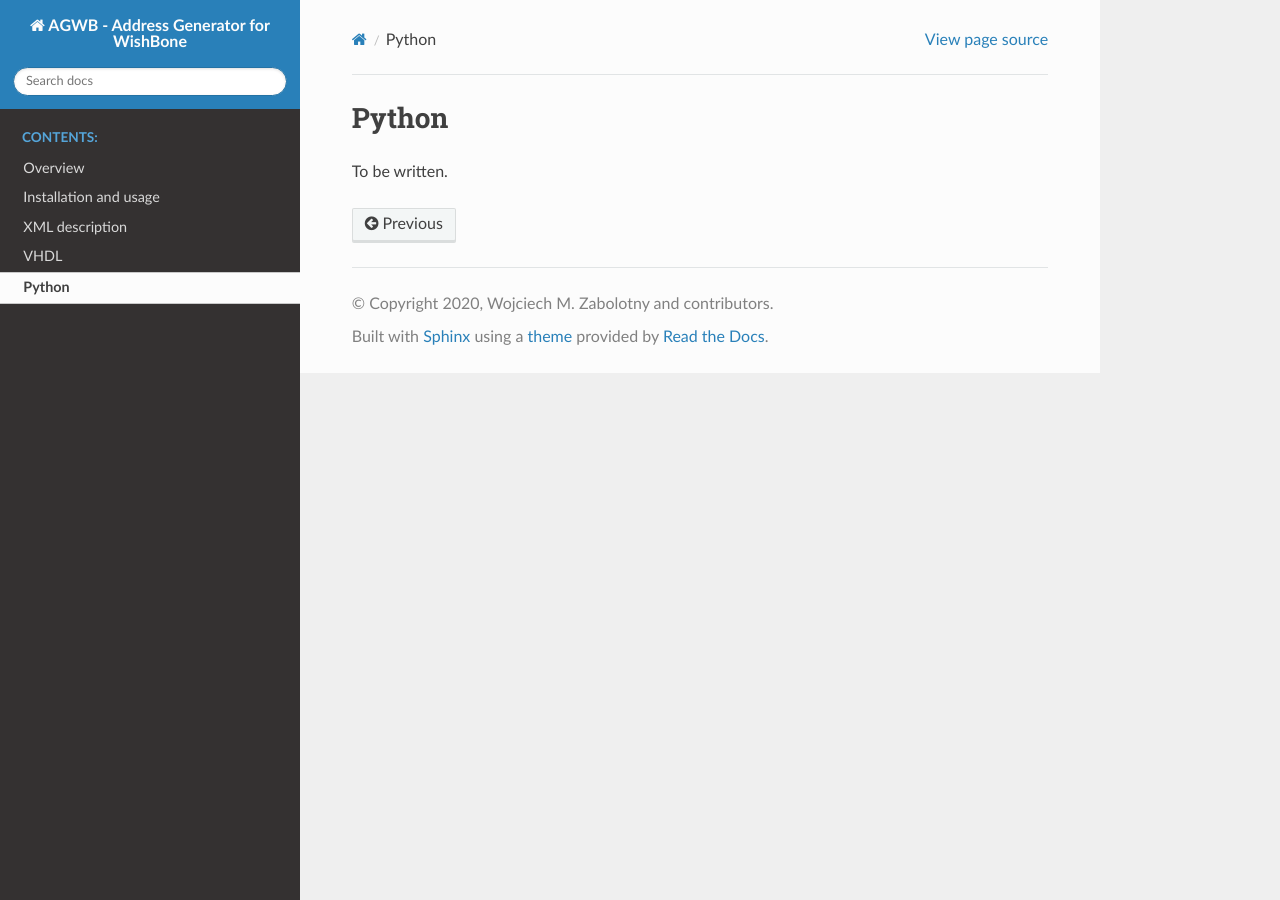
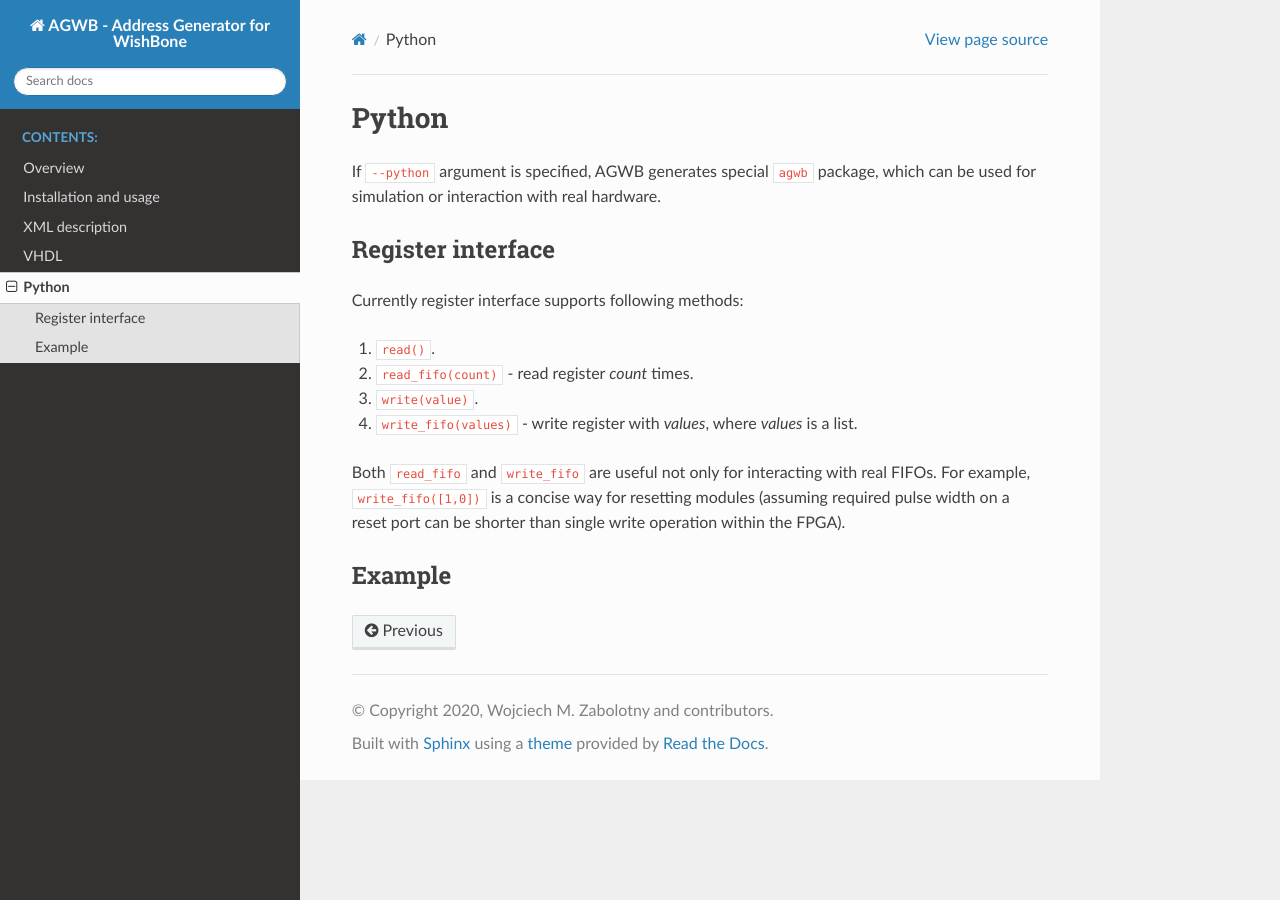
Before and after one commit to wzab/agwb, a Sphinx documentation site: the page built from doc/python.rst, in a window 1280 px wide. Built offline with Sphinx 7.4.7 and the Read the Docs theme 2.0.0, drawn with Linux system fonts in a browser that asks for light colours.

Commit message:
Add some Python docs.

```diff
--- a/doc/python.rst
+++ b/doc/python.rst
@@ -1,4 +1,20 @@
 Python
 ------
 
-To be written.
+If :code:`--python` argument is specified, AGWB generates special :code:`agwb` package, which can be used for simulation or interaction with real hardware.
+
+Register interface
+##################
+
+Currently register interface supports following methods:
+
+#. :code:`read()`.
+#. :code:`read_fifo(count)` - read register *count* times.
+#. :code:`write(value)`.
+#. :code:`write_fifo(values)` - write register with *values*, where *values* is a list.
+
+Both :code:`read_fifo` and :code:`write_fifo` are useful not only for interacting with real FIFOs.
+For example, :code:`write_fifo([1,0])` is a concise way for resetting modules (assuming required pulse width on a reset port can be shorter than single write operation within the FPGA).
+
+Example
+#######
```
